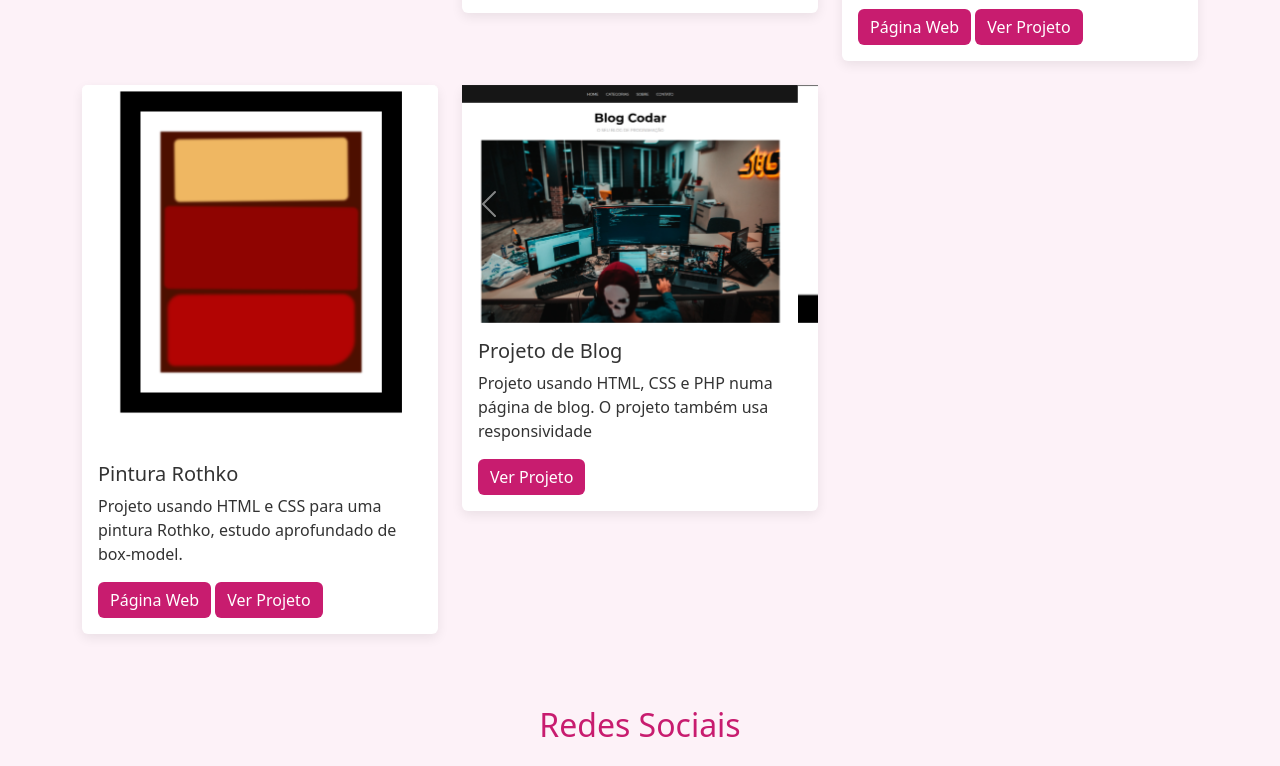
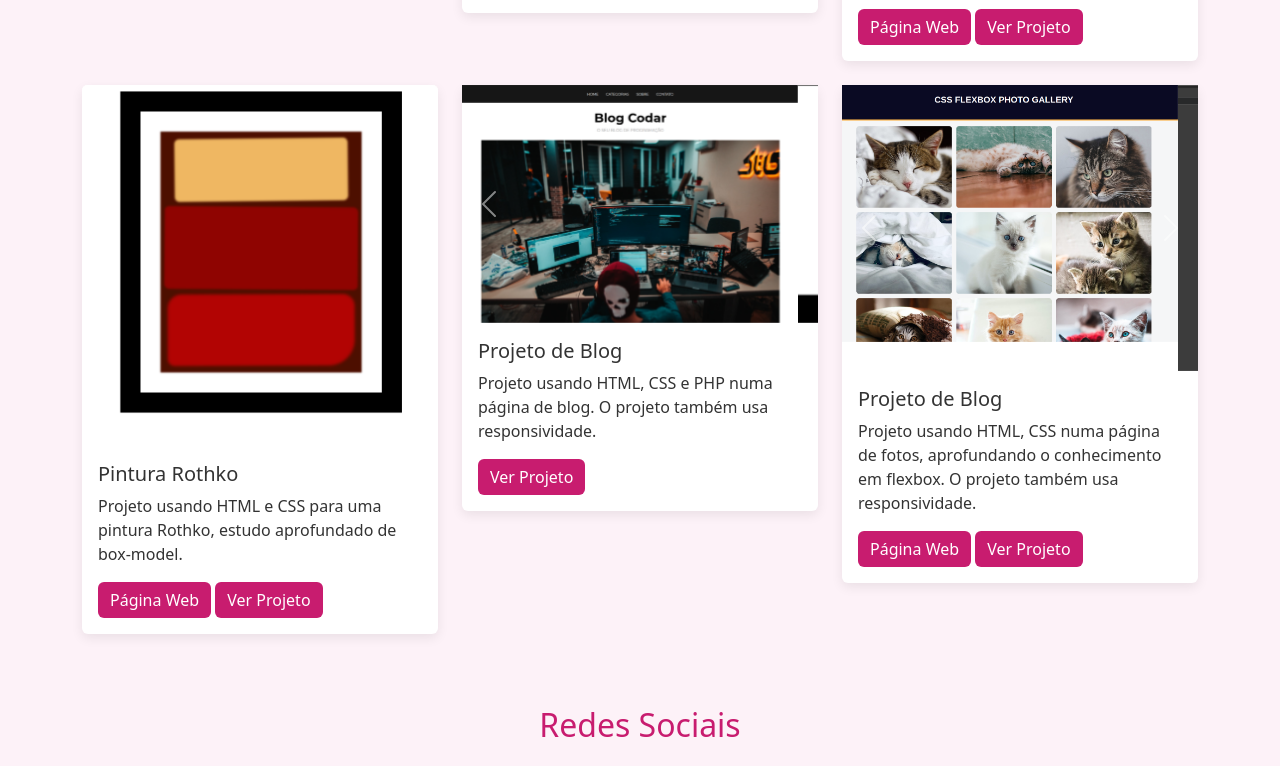
Before and after one commit to ArianeSilva10/portifolio, a plain HTML site: page index.html in a window 1280 px wide. Shown: the part 1635-2401 px from the top of the page. Drawn offline with nearby package versions, Linux system fonts and the light colour scheme.

Commit message:
update gallery photo flexbox

```diff
--- a/index.html
+++ b/index.html
@@ -182,8 +182,37 @@
           </div>
           <div class="card-body">
             <h5 class="card-title">Projeto de Blog</h5>
-            <p class="card-text">Projeto usando HTML, CSS e PHP numa página de blog. O projeto também usa responsividade</p>
+            <p class="card-text">Projeto usando HTML, CSS e PHP numa página de blog. O projeto também usa responsividade.</p>
             <a href="https://github.com/ArianeSilva10/projeto_avancado_PHP_blog" class="btn btn-primary">Ver Projeto</a>
+          </div>
+        </div>
+      </div>
+      <!--  duplicar este bloco  -->
+      <div class="col-md-4 mb-4">
+        <div class="card">
+          <div id="carouselProjetoBlog" class="carousel slide" data-bs-ride="carousel">
+            <div class="carousel-inner">
+              <div class="carousel-item active">
+                <img src="img/projeto9.png" class="d-block w-100" alt="Imagem 1 do Projeto de Blog">
+              </div>
+              <div class="carousel-item">
+                <img src="img/projeto9b.png" class="d-block w-100" alt="Imagem 2 do Projeto de Blog">
+              </div>
+            </div>
+            <button class="carousel-control-prev" type="button" data-bs-target="#carouselProjetoBlog" data-bs-slide="prev">
+              <span class="carousel-control-prev-icon" aria-hidden="true"></span>
+              <span class="visually-hidden">Anterior</span>
+            </button>
+            <button class="carousel-control-next" type="button" data-bs-target="#carouselProjetoBlog" data-bs-slide="next">
+              <span class="carousel-control-next-icon" aria-hidden="true"></span>
+              <span class="visually-hidden">Próximo</span>
+            </button>
+          </div>
+          <div class="card-body">
+            <h5 class="card-title">Projeto de Blog</h5>
+            <p class="card-text">Projeto usando HTML, CSS numa página de fotos, aprofundando o conhecimento em flexbox. O projeto também usa responsividade.</p>
+            <a href="https://arianesilva10.github.io/miniProjeto_iniciante_front-end_Photo_gallery/" class="btn btn-primary">Página Web</a>
+            <a href="https://github.com/ArianeSilva10/miniProjeto_iniciante_front-end_Photo_gallery" class="btn btn-primary">Ver Projeto</a>
           </div>
         </div>
       </div>
```
Also changed, not shown: img/projeto8d.png, img/projeto8e.png, img/projeto9.png (added), img/projeto9b.png (added).
